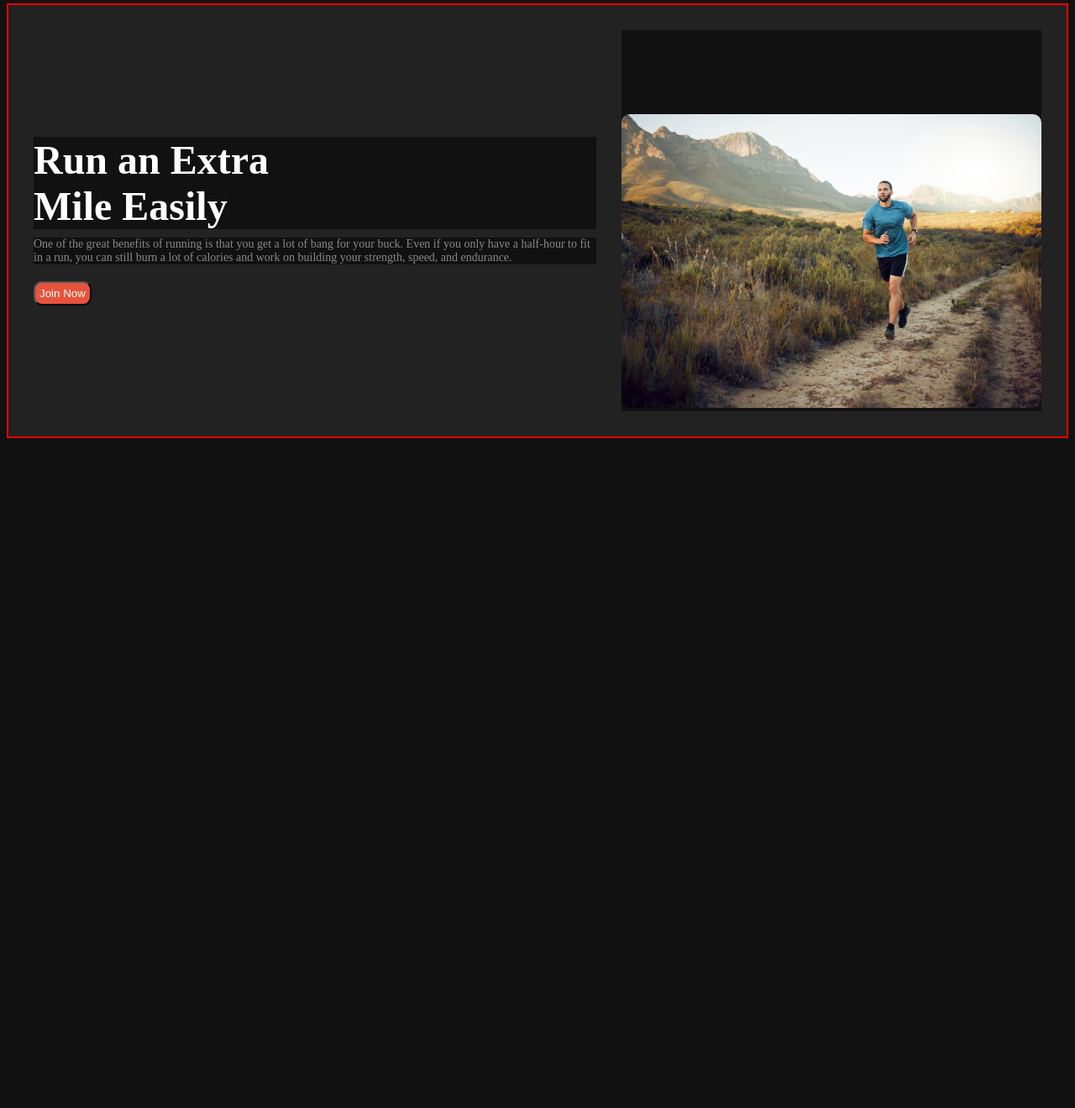
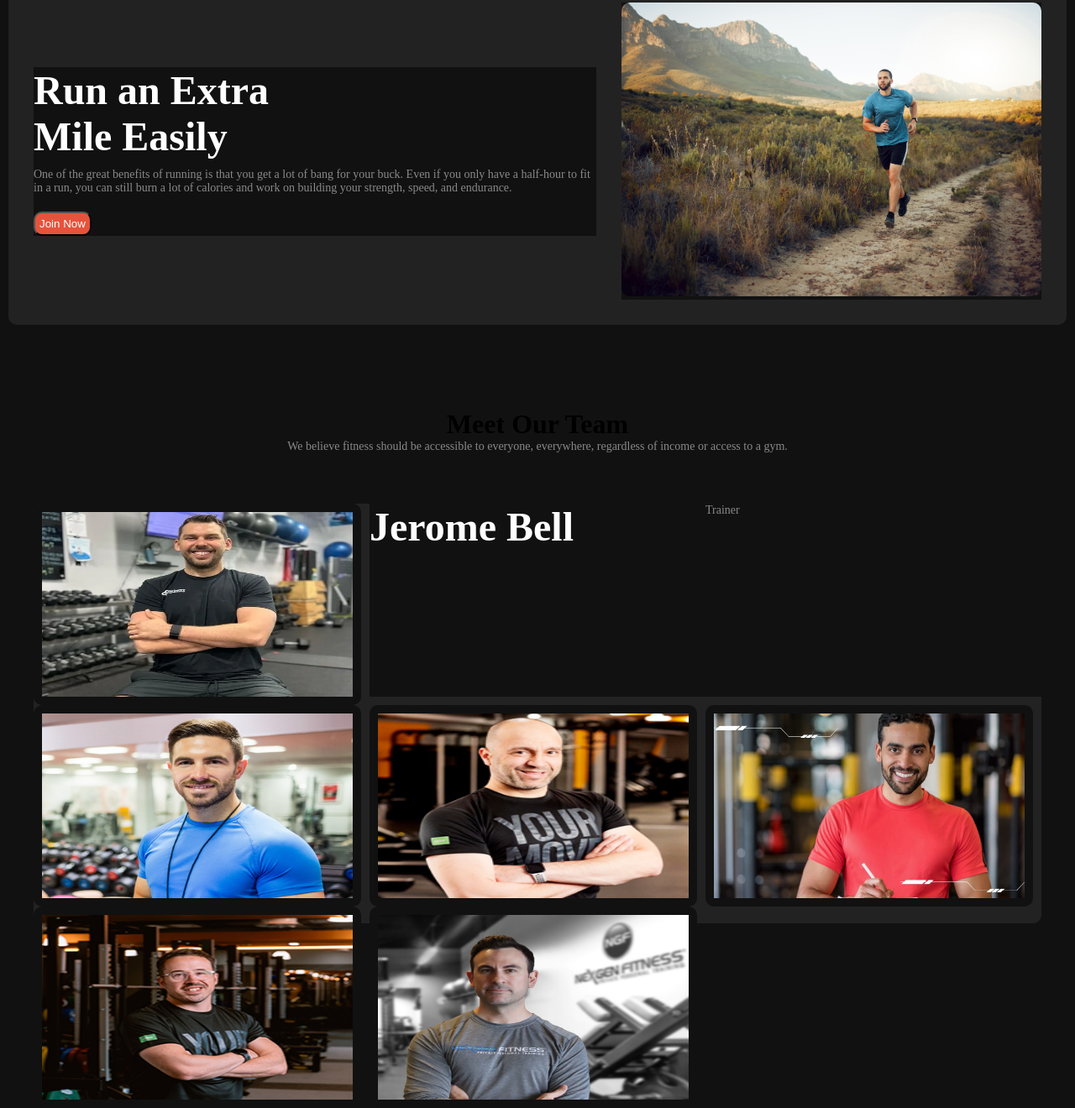
Before and after one commit to Asratlira/gym-ripo-assignment-1, a plain HTML site: page index.html in a window 1280 px wide. Shown: the part 1158-2478 px from the top of the page at 84% size. Before the commit the page ends 1680 px from the top, so only its background shows below. Drawn offline with Linux system fonts and the light colour scheme.

Commit message:
added team section

```diff
--- a/index.html
+++ b/index.html
@@ -98,6 +98,23 @@
         </div>
 
     </div>
+    <div class="team-mate">
+        <h1 class=" ">Meet Our Team</h1>
+        <p class="run-description">We believe fitness should be accessible to everyone, everywhere, regardless of income or access to a gym.</p>
+    </div>
+    <div class="team-member-container">
+        <img class="member-img" src="./images/trainer1.png" alt="">
+        <h5 class="run-tittle">Jerome Bell</h5>
+        <p class="run-description">Trainer</p>
+        <img class="member-img" src="./images/trainer2.png" alt="">
+        <img class="member-img" src="./images/trainer3.png" alt="">
+        <img class="member-img" src="./images/trainer4.png" alt="">
+        <img class="member-img" src="./images/trainer5.png" alt="">
+        <img class="member-img" src="./images/trainer6.png" alt="">
+
+
+    </div>
+
     <footer>
 
     </footer>
--- a/responsive.css
+++ b/responsive.css
@@ -16,7 +16,10 @@
     .banner{
         flex-direction: column;
     }
-    .item-container-routine{
+    .item-container-routine  {
+        flex-direction: column;
+    }
+    .run-extra{
         flex-direction: column;
     }
 
--- a/styles.css
+++ b/styles.css
@@ -32,7 +32,7 @@ main{
     color: rgba(255, 255, 255, 0.5);
     font-size: 14px;
 }
-img {
+ .routine img {
     margin-top: 100px;
     border-radius: 50%;
 
@@ -64,9 +64,9 @@ img {
     justify-content: space-between;
     gap: 30px;
    align-items: center;
-    border: 2px solid red;
    padding: 30px;
-    background: fixed rgba(34, 34, 34, 1);
+    background: rgba(34, 34, 34, 1);
+    border-radius: 10px;
 
 }
 .run-tittle{
@@ -81,6 +81,27 @@ img {
     margin-bottom: 10px;
 
 }
-.run-text{
-    background:rgba(34, 34, 34, 1);
+
+
+.team-mate{
+    text-align: center;
+    margin-top: 100px;
+    margin-bottom: 60px;
 }
+.team-member-container{
+    max-width: 1200px;
+    max-height: 500px;
+    margin: 0 auto;
+    background:  rgba(34, 34, 34, 1);
+    border-radius: 10px;
+    display: grid;
+    grid-template-columns: auto auto auto;
+
+}
+.team-member-container img {
+
+    height: 220px;
+    width: 370px;
+    padding: 10px;
+    border-radius: 10px;
+}
```
